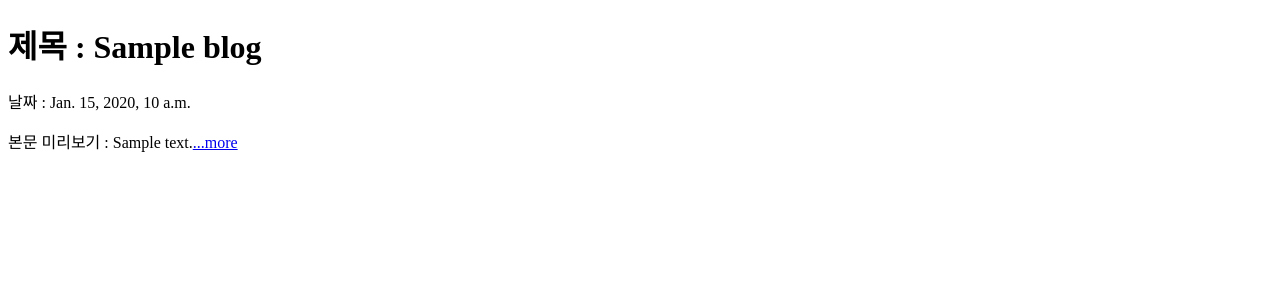
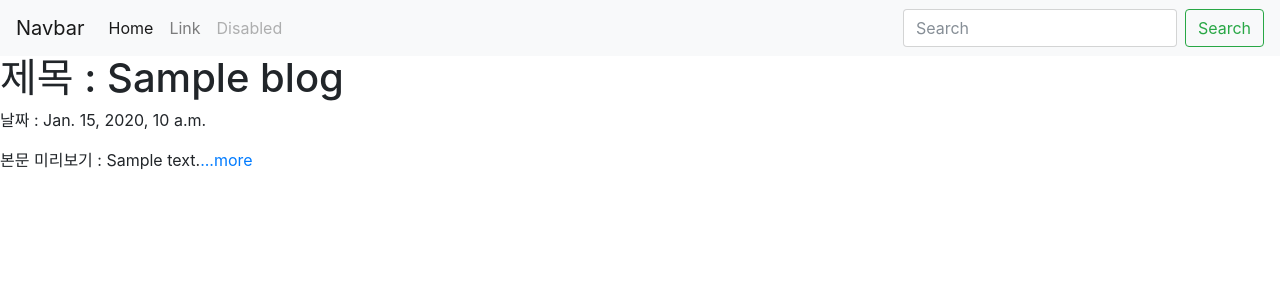
Before and after one commit to azure5528/BlogProject, a Django app: template blog/templates/home.html in a window 1280 px wide. Shown: the top 300 px of the page. Run offline with Django 3.2, Linux system fonts and the light colour scheme; the template is opened without the code that fills it: most values are stand-ins (such as "Sample title", 1, 10 or a date in 2020); data that the repository does not hold is empty; some libraries are stand-ins or nearby versions.

Commit message:
ENH: Add bootstrap in blog/home

```diff
--- a/blog/templates/home.html
+++ b/blog/templates/home.html
@@ -1,15 +1,45 @@
 <!DOCTYPE html>
 <html lang="en">
 <head>
+    <link rel="stylesheet" href="https://maxcdn.bootstrapcdn.com/bootstrap/4.0.0-beta/css/bootstrap.min.css" integrity="sha384-/Y6pD6FV/Vv2HJnA6t+vslU6fwYXjCFtcEpHbNJ0lyAFsXTsjBbfaDjzALeQsN6M" crossorigin="anonymous">
     <meta charset="UTF-8">
     <title>Title</title>
 </head>
 <body>
+<nav class="navbar navbar-expand-lg navbar-light bg-light">
+    <a class="navbar-brand" href="#">Navbar</a>
+    <button class="navbar-toggler" type="button" data-toggle="collapse" data-target="#navbarSupportedContent"
+            aria-controls="navbarSupportedContent" aria-expanded="false" aria-label="Toggle navigation">
+        <span class="navbar-toggler-icon"></span>
+    </button>
+
+    <div class="collapse navbar-collapse" id="navbarSupportedContent">
+        <ul class="navbar-nav mr-auto">
+            <li class="nav-item active">
+                <a class="nav-link" href="#">Home <span class="sr-only">(current)</span></a>
+            </li>
+            <li class="nav-item">
+                <a class="nav-link" href="#">Link</a>
+            </li>
+            <li class="nav-item">
+                <a class="nav-link disabled" href="#">Disabled</a>
+            </li>
+        </ul>
+        <form class="form-inline my-2 my-lg-0">
+            <input class="form-control mr-sm-2" type="search" placeholder="Search" aria-label="Search">
+            <button class="btn btn-outline-success my-2 my-sm-0" type="submit">Search</button>
+        </form>
+    </div>
+</nav>
 {% for blog in blogs.all %}
     <h1>제목 : {{ blog.title }} </h1>
     <p>날짜 : {{ blog.pub_date }} </p>
     <p> 본문 미리보기 : {{ blog.summary }}<a href="{% url 'detail' blog.id %}">...more</a></p>
     <br><br>
 {% endfor %}
+
+<script src="https://code.jquery.com/jquery-3.2.1.slim.min.js" integrity="sha384-KJ3o2DKtIkvYIK3UENzmM7KCkRr/rE9/Qpg6aAZGJwFDMVNA/GpGFF93hXpG5KkN" crossorigin="anonymous"></script>
+<script src="https://cdnjs.cloudflare.com/ajax/libs/popper.js/1.12.3/umd/popper.min.js" integrity="sha384-vFJXuSJphROIrBnz7yo7oB41mKfc8JzQZiCq4NCceLEaO4IHwicKwpJf9c9IpFgh" crossorigin="anonymous"></script>
+<script src="https://maxcdn.bootstrapcdn.com/bootstrap/4.0.0-beta/js/bootstrap.min.js" integrity="sha384-h0AbiXch4ZDo7tp9hKZ4TsHbi047NrKGLO3SEJAg45jXxnGIfYzk4Si90RDIqNm1" crossorigin="anonymous"></script>
 </body>
 </html>
```
